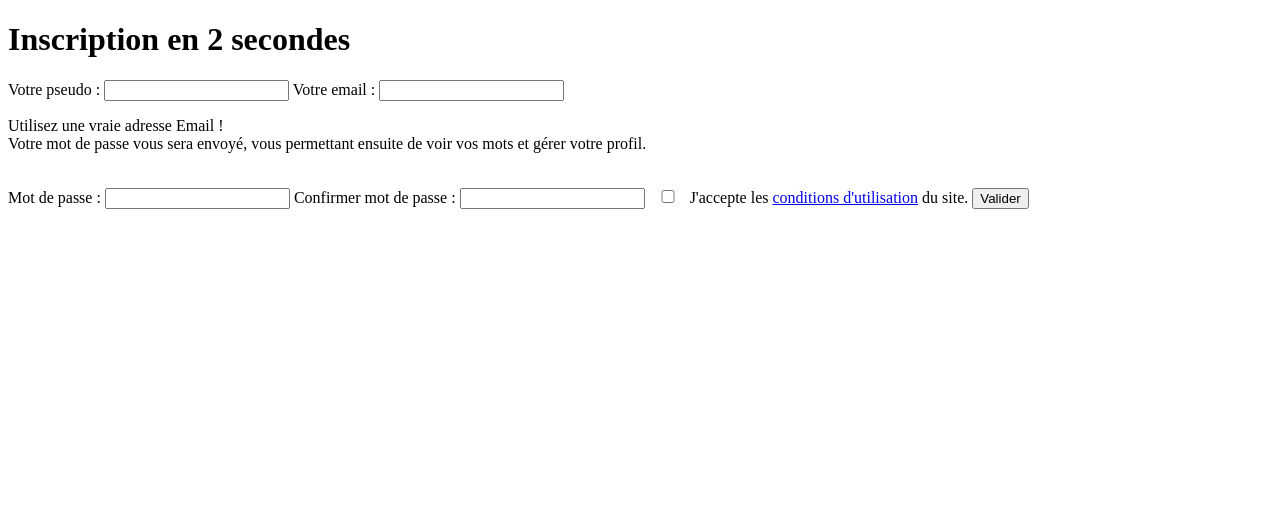
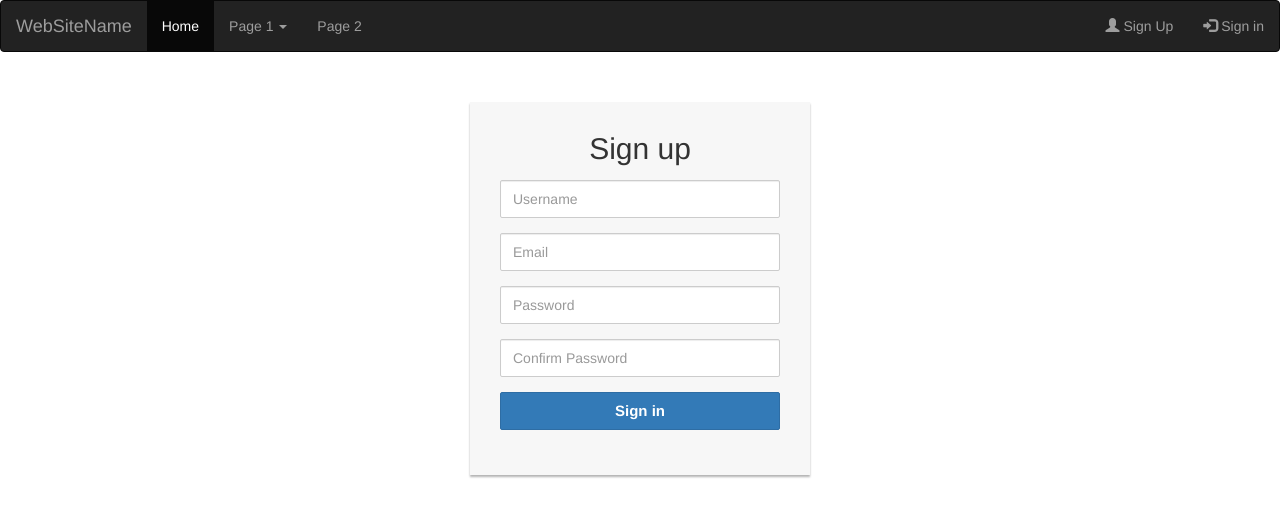
Before and after one commit to nazimboudeffa/basic-php-site, a PHP site: page /signup.php in a window 1280 px wide. Shown: the top 517 px of the page. Run offline with PHP 8.4, Linux system fonts and the light colour scheme.

Commit message:
First Commit

```diff
--- a/forms/register.php
+++ b/forms/register.php
@@ -1,16 +1,43 @@
-<h1>Inscription en 2 secondes</h1>
-<form method="post" action="" id="registerForm" class="forms">
-	<label>Votre pseudo :</label>
-	<input type="text" name="rusername" id="rusername" class="validate[required,minSize[3],custom[onlyLetterNumber]]" value="" tabindex="11"  />
-	<label>Votre email :</label>
-	<input type="text" name="remail" id="remail" class="validate[required,custom[email]]" value="" tabindex="12" />
-	<p class="moveup"><span>Utilisez une vraie adresse Email !</span><br />Votre mot de passe vous sera envoyé, vous permettant ensuite de voir vos mots et gérer votre profil.</p><br />
-
-	<label>Mot de passe :</label>
-	<input type="password" name="rpassword" id="rpassword" class="validate[minSize[6],maxSize[15]]" tabindex="13" />
-	<label>Confirmer mot de passe :</label>
-	<input type="password" name="rcpassword" id="rcpassword" class="validate[minSize[6],maxSize[15]]" tabindex="14"  />
-
-	<input type="checkbox" name="agree" id="agree" class="validate[required]" style="width:30px;" tabindex="15" /> J'accepte les <a href="index.html" target="_blank">conditions d'utilisation</a> du site.
-	<button type="submit" class="buttons right"  name="function" id="register" value="register" tabindex="16">Valider</button>
-</form>
+<style type="text/css">
+	.login-form {
+		width: 340px;
+    	margin: 50px auto;
+	}
+    .login-form form {
+    	margin-bottom: 15px;
+        background: #f7f7f7;
+        box-shadow: 0px 2px 2px rgba(0, 0, 0, 0.3);
+        padding: 30px;
+    }
+    .login-form h2 {
+        margin: 0 0 15px;
+    }
+    .form-control, .btn {
+        min-height: 38px;
+        border-radius: 2px;
+    }
+    .btn {
+        font-size: 15px;
+        font-weight: bold;
+    }
+</style>
+<div class="login-form">
+    <form action="../classes/actions.php" method="post">
+        <h2 class="text-center">Sign up</h2>
+        <div class="form-group">
+            <input type="text" class="form-control" placeholder="Username" required="required">
+        </div>
+				<div class="form-group">
+						<input type="text" class="form-control" placeholder="Email" required="required">
+				</div>
+        <div class="form-group">
+            <input type="password" class="form-control" placeholder="Password" required="required">
+        </div>
+				<div class="form-group">
+						<input type="password" class="form-control" placeholder="Confirm Password" required="required">
+				</div>
+        <div class="form-group">
+            <button type="submit" class="btn btn-primary btn-block">Sign in</button>
+        </div>
+    </form>
+</div>
--- /dev/null
+++ b/includes/content.php
@@ -0,0 +1,4 @@
+<div class="container">
+  <h3>Basic Navbar Example</h3>
+  <p>A navigation bar is a navigation header that is placed at the top of the page.</p>
+</div>
--- a/includes/head.php
+++ b/includes/head.php
@@ -1,2 +1,6 @@
+<title>Bootstrap Example</title>
 <meta charset="utf-8">
-<title></title>
+<meta name="viewport" content="width=device-width, initial-scale=1">
+<link rel="stylesheet" href="https://maxcdn.bootstrapcdn.com/bootstrap/3.4.0/css/bootstrap.min.css">
+<script src="https://ajax.googleapis.com/ajax/libs/jquery/3.4.1/jquery.min.js"></script>
+<script src="https://maxcdn.bootstrapcdn.com/bootstrap/3.4.0/js/bootstrap.min.js"></script>
--- /dev/null
+++ b/includes/header.php
@@ -0,0 +1,22 @@
+<nav class="navbar navbar-inverse">
+  <div class="container-fluid">
+    <div class="navbar-header">
+      <a class="navbar-brand" href="#">WebSiteName</a>
+    </div>
+    <ul class="nav navbar-nav">
+      <li class="active"><a href="#">Home</a></li>
+      <li class="dropdown"><a class="dropdown-toggle" data-toggle="dropdown" href="#">Page 1 <span class="caret"></span></a>
+        <ul class="dropdown-menu">
+          <li><a href="#">Page 1-1</a></li>
+          <li><a href="#">Page 1-2</a></li>
+          <li><a href="#">Page 1-3</a></li>
+        </ul>
+      </li>
+      <li><a href="#">Page 2</a></li>
+    </ul>
+    <ul class="nav navbar-nav navbar-right">
+      <li><a href="signup.php"><span class="glyphicon glyphicon-user"></span> Sign Up</a></li>
+      <li><a href="signin.php"><span class="glyphicon glyphicon-log-in"></span> Sign in</a></li>
+    </ul>
+  </div>
+</nav>
--- a/signin.php
+++ b/signin.php
@@ -7,6 +7,9 @@ session_start();
     <?php include 'includes/head.php' ?>
   </head>
   <body>
+
+    <?php include 'includes/header.php' ?>
+
     <?php
       if (isset($_SESSION['username'])){
         echo "You are connected";
--- a/signup.php
+++ b/signup.php
@@ -7,6 +7,9 @@ session_start();
     <?php include 'includes/head.php' ?>
   </head>
   <body>
+
+    <?php include 'includes/header.php' ?>
+
     <?php
       if (isset($_SESSION['username'])){
         echo "You are connected";
```
Also changed, not shown: forms/login.php (+42 -7 lines), index.php (+6 -2 lines).
